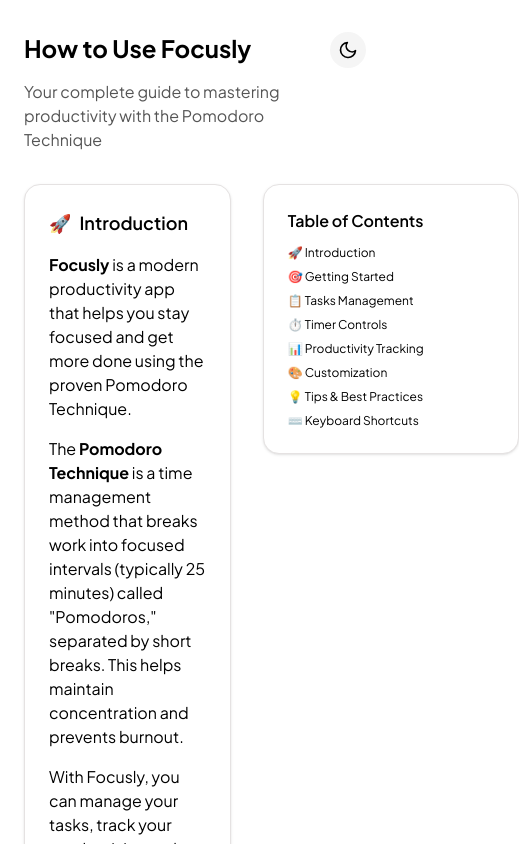
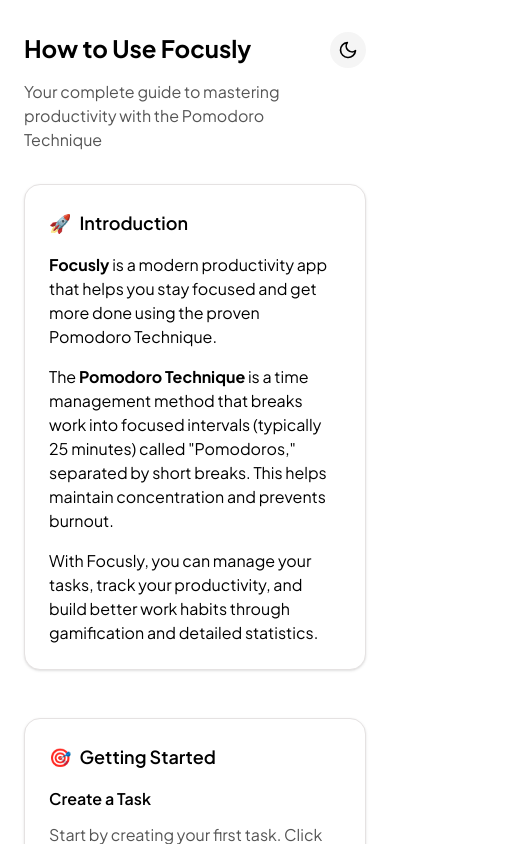
Before and after one commit to Rahim10020/focusly, a Next.js app: page /how-to-use in a window 390 px wide. Shown: the top 844 px of the page, 519 px wide, since content can reach past the window. Built offline with nearby package versions, Linux system fonts and the light colour scheme.

Commit message:
responsive de how to use

```diff
--- a/src/app/how-to-use/page.tsx
+++ b/src/app/how-to-use/page.tsx
@@ -24,7 +24,7 @@
 
                 <div className="flex gap-8">
                     {/* Main Content */}
-                    <div className="flex-1">
+                    <div className="flex-1 w-full">
 
                         {/* Introduction */}
                         <section id="introduction" className="mb-12">
@@ -300,7 +300,7 @@
                     </div>
 
                     {/* Table of Contents - Right Sidebar */}
-                    <div className="w-64 flex-shrink-0">
+                    <div className="hidden md:block w-64 flex-shrink-0">
                         <div className="sticky top-8">
                             <Card className="p-4">
                                 <h3 className="font-semibold mb-3">Table of Contents</h3>
```
